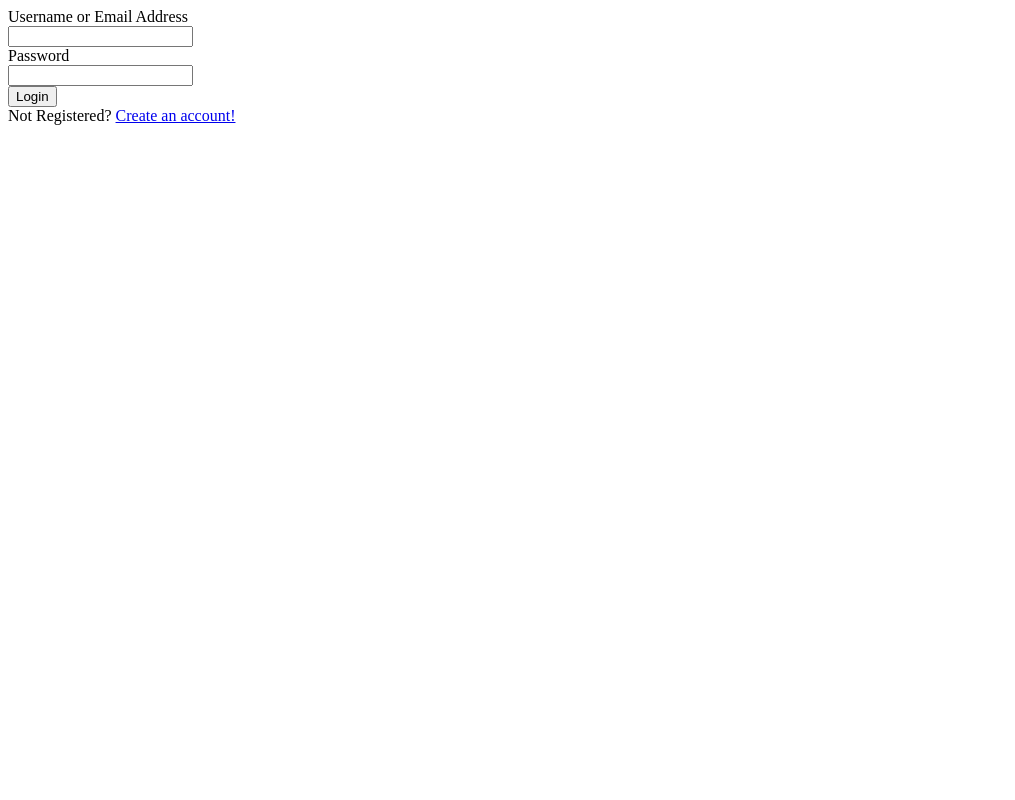
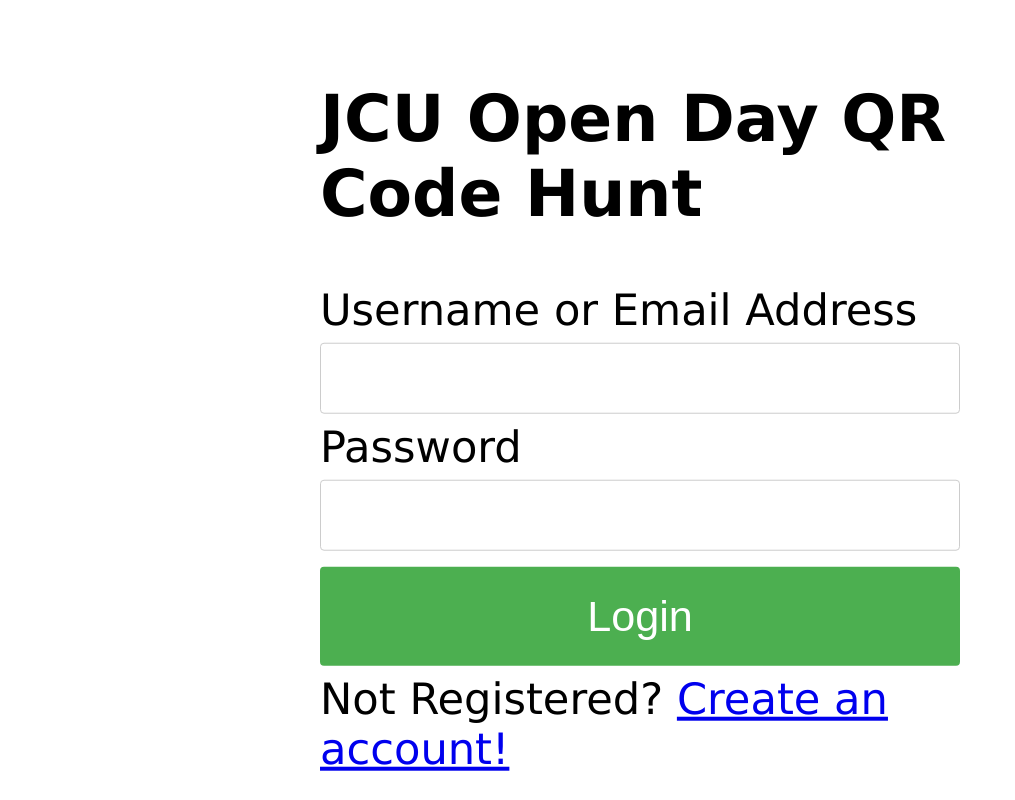
Before and after one commit to rowan-smith/Project-QR, a Flask app: page /login in a window 1280 px wide. Shown: the whole page, without its empty margins (0-1015 px from the left). Run offline with Flask 2, Linux system fonts and the light colour scheme.

Commit message:
Add styling to login and register pages

```diff
--- a/static/site_styles.css
+++ b/static/site_styles.css
@@ -0,0 +1,57 @@
+input[type=text] {
+    width: 100%;
+    padding: 20px 20px;
+    margin: 8px 0;
+    display: inline-block;
+    border: 1px solid #ccc;
+    border-radius: 4px;
+    box-sizing: border-box;
+    font-size: 0.6em;
+}
+
+input[type=password] {
+    width: 100%;
+    padding: 20px 20px;
+    margin: 8px 0;
+    display: inline-block;
+    border: 1px solid #ccc;
+    border-radius: 4px;
+    box-sizing: border-box;
+    font-size: 0.6em;
+
+}
+
+input[type=submit] {
+    width: 100%;
+    background-color: #4CAF50;
+    color: white;
+    padding: 25px 20px;
+    margin: 8px 0;
+    border: none;
+    border-radius: 4px;
+    cursor: pointer;
+    font-size: 1em;
+}
+
+
+input[type=submit]:hover {
+    background-color: #45a049;
+}
+
+.center_vertical_horizontal {
+    margin: 0;
+    position: absolute;
+    top: 50%;
+    left: 50%;
+    -ms-transform: translate(-50%, -50%);
+    transform: translate(-50%, -50%);
+}
+
+body {
+    font-family: 'Lucida Grande', 'Lucida Sans Unicode', 'Geneva', 'Verdana', sans-serif;
+    font-size: 2.7em;
+}
+
+.error {
+    background-color: red;
+}
--- a/templates/login_page.html
+++ b/templates/login_page.html
@@ -1,12 +1,16 @@
 <!doctype html>
 <html lang="en">
 <head>
+    <title>Login</title>
     <link rel="stylesheet" href="../static/site_styles.css">
-    <title>Login</title>
 </head>
 <body>
 
-<form method="post">
+<form method="post" class="center_vertical_horizontal">
+    <h2>JCU Open Day QR Code Hunt</h2>
+    {% if error %}
+    <p class="error"><strong>Error:</strong> {{ error }}</p>
+    {% endif %}
     Username or Email Address<br>
     <label>
         <input type="text" name="user-username">
--- a/templates/register_page.html
+++ b/templates/register_page.html
@@ -1,8 +1,12 @@
 <!doctype html>
 <html lang="en">
+<head>
+    <title>Login</title>
+    <link rel="stylesheet" href="../static/site_styles.css">
+</head>
 <body>
 
-        <form method="post">
+<form method="post" class="center_vertical_horizontal">
     Name*<br>
     <label>
         <input type="text" name="user-name" required>
```
Also changed, not shown: templates/index.html (+7 -3 lines). Lines whose indentation alone changed are shown as unchanged.
